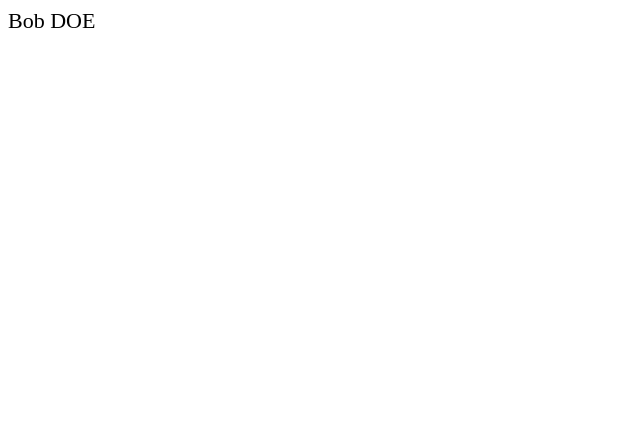
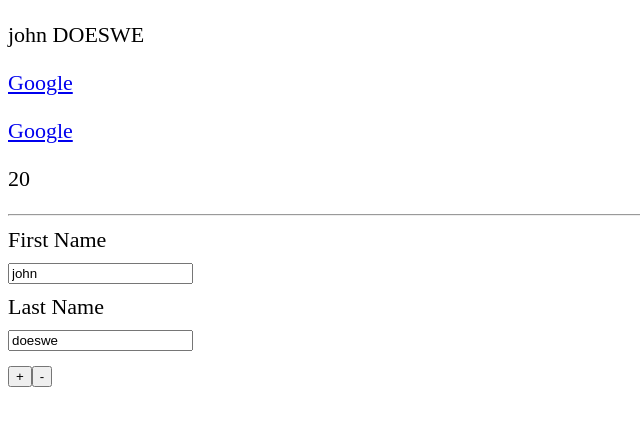
Before and after one commit to Nass2912/vuestarter, a plain HTML site: page index.html in a window 1280 px wide. Shown: the whole page, without its empty margins (0-640 px from the left). Drawn offline with nearby package versions, Linux system fonts and the light colour scheme.

Commit message:
v-on and v-model

```diff
--- a/app.js
+++ b/app.js
@@ -2,20 +2,31 @@ const vm = Vue.createApp({
     data () {
         return {
             firstName: "john",
-            lastName: "doe"
+            lastName: "doeswe",
+            url: "https://www.google.com",
+            raw_url : '<a href="https://www.google.com" target="_blank">Google</a>',
+            age: 20
         }
     },
 
     methods: {
         fullName () {
             return `${this.firstName} ${this.lastName.toUpperCase()}`
+        },
+
+        increment () {
+            this.age ++;
+        },
+
+        updateLastName (event) {
+            this.lastName = event.target.value;
         }
     }
 }).mount('#app')
 
-setTimeout(() => {
-    vm.firstName = 'Bob';
-}, 2000)
+// setTimeout(() => {
+//     vm.firstName = 'Bob';
+// }, 2000)
 
 // Vue.createApp({
 //     data () {
--- a/index.html
+++ b/index.html
@@ -6,8 +6,23 @@
   </head>
   <body>
     <div id="app" v-cloak>
-      {{ fullName() }}
+      <p>{{ fullName() }}</p>
+      <a :href="url" target="_blank">Google</a>
+      <p v-html="raw_url"></p>
+      <p> {{ age }} </p>
+
+      <hr/>
+
+      <label>First Name</label>
+      <input type="text" v-model="firstName"/>
+
+      <label>Last Name</label>
+      <input type="text" :value="lastName" @input="updateLastName"/>
+
+      <button type="button" @click="increment"> + </button>
+      <button type="button" @click="age--"> - </button>
     </div>
+
     <!-- <div id="app1">
       {{ firstName }}
       {{ lastName }}
```
